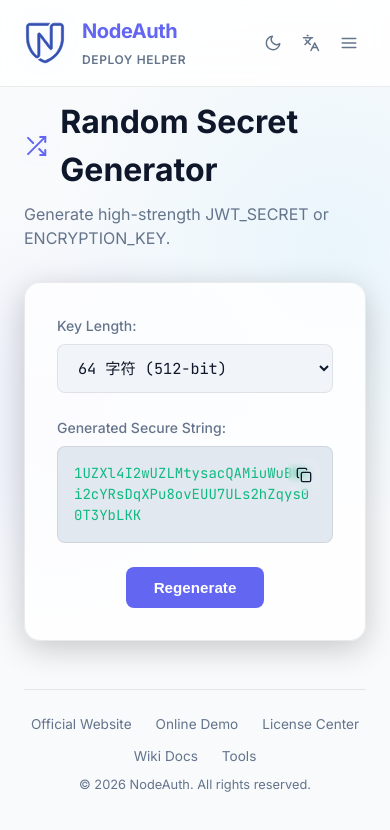
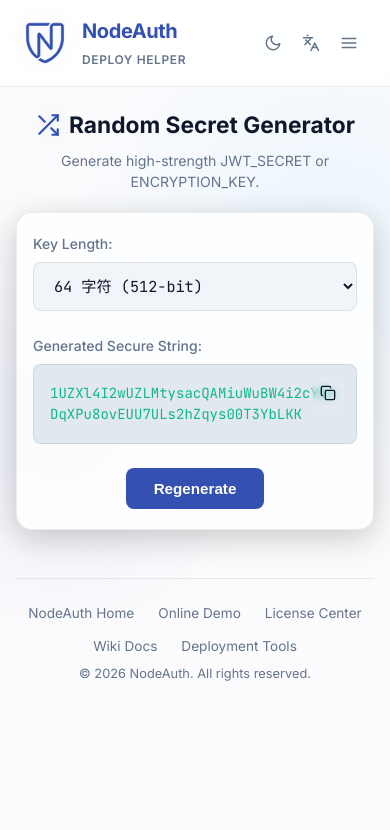
Before and after one commit to nodeauth/nodeauth-tools, a website: page public/index.html in a window 390 px wide. Drawn offline with Linux system fonts and the light colour scheme.

Commit message:
统一主品牌色为官方LOGO标志色

```diff
--- a/public/assets/app.js
+++ b/public/assets/app.js
@@ -42,13 +42,13 @@ const i18n = {
         toast_saved: "授权码已保存到本地",
         lang_btn_title: "Switch to English",
         theme_btn: "切换主题",
-        link_website: "官方网站",
+        link_website: "NodeAuth",
         link_demo: "在线演示",
         link_license: "授权中心",
         link_wiki: "Wiki文档",
         link_tools: "部署工具",
-        url_website: "https://nodeauth.io",
-        url_wiki: "https://wiki.nodeauth.io"
+        url_website: "https://www.nodeauth.io/cn/",
+        url_wiki: "https://wiki.nodeauth.io/cn/"
     },
     en: {
         page_title: "NodeAuth Worker Deploy Helper",
@@ -90,13 +90,13 @@ const i18n = {
         toast_saved: "License saved locally",
         lang_btn_title: "切换到中文",
         theme_btn: "Toggle Theme",
-        link_website: "Official Website",
+        link_website: "NodeAuth Home",
         link_demo: "Online Demo",
         link_license: "License Center",
         link_wiki: "Wiki Docs",
-        link_tools: "Tools",
-        url_website: "https://nodeauth.io/en",
-        url_wiki: "https://wiki.nodeauth.io/en"
+        link_tools: "Deployment Tools",
+        url_website: "https://www.nodeauth.io",
+        url_wiki: "https://wiki.nodeauth.io"
     }
 };
 
@@ -110,8 +110,8 @@ function showToast(message, type = 'info') {
     toast.className = `toast ${type}`;
 
     let icon = '';
-    if(type === 'success') icon = '<svg width="18" height="18"><use href="#icon-success"/></svg>';
-    else if(type === 'error') icon = '<svg width="18" height="18"><use href="#icon-error"/></svg>';
+    if (type === 'success') icon = '<svg width="18" height="18"><use href="#icon-success"/></svg>';
+    else if (type === 'error') icon = '<svg width="18" height="18"><use href="#icon-error"/></svg>';
 
     toast.innerHTML = `${icon} <span>${message}</span>`;
     container.appendChild(toast);
@@ -131,14 +131,14 @@ function switchTab(targetId) {
 
     // Auto-close mobile menu if open
     const sidebar = document.getElementById('mobile-sidebar');
-    if(sidebar && sidebar.classList.contains('menu-open')) {
+    if (sidebar && sidebar.classList.contains('menu-open')) {
         sidebar.classList.remove('menu-open');
     }
 }
 
 function toggleMobileMenu() {
     const sidebar = document.getElementById('mobile-sidebar');
-    if(sidebar) sidebar.classList.toggle('menu-open');
+    if (sidebar) sidebar.classList.toggle('menu-open');
 }
 
 document.querySelectorAll('.nav-item').forEach(item => {
@@ -231,7 +231,7 @@ function encodeHex() {
 
 function saveLicense() {
     const val = document.getElementById('aes-license').value.trim();
-    if(val) {
+    if (val) {
         localStorage.setItem('nodeauth-license', val);
         showToast(i18n[currentLang].toast_saved, 'success');
     } else {
@@ -241,7 +241,7 @@ function saveLicense() {
 
 function loadLicense() {
     const saved = localStorage.getItem('nodeauth-license');
-    if(saved) document.getElementById('aes-license').value = saved;
+    if (saved) document.getElementById('aes-license').value = saved;
 }
 
 async function encryptAES() {
@@ -336,7 +336,7 @@ function copy(id) {
     navigator.clipboard.writeText(text).then(() => {
         showToast(i18n[currentLang].toast_copied, 'success');
         const btn = el.closest('.output-area').querySelector('.btn-copy');
-        if(btn) {
+        if (btn) {
             btn.innerHTML = '<svg><use href="#icon-check"/></svg>';
             btn.style.color = 'var(--success)';
             setTimeout(() => {
--- a/public/assets/style.css
+++ b/public/assets/style.css
@@ -3,8 +3,8 @@
     --bg-base: #0f111a;
     --bg-sidebar: #151822;
     --bg-card: rgba(26, 29, 39, 0.6);
-    --primary: #6366f1;
-    --primary-hover: #4f46e5;
+    --primary: #3451B2;
+    --primary-hover: #254099;
     --accent: #38bdf8;
     --text-main: #f8fafc;
     --text-dim: #94a3b8;
@@ -14,7 +14,7 @@
     --glass-border: rgba(255, 255, 255, 0.08);
     --input-bg: rgba(0, 0, 0, 0.3);
     --output-bg: rgba(9, 10, 15, 0.8);
-    --glow: rgba(99, 102, 241, 0.15);
+    --glow: rgba(52, 81, 178, 0.15);
     --bg-sidebar-mobile: rgba(21, 24, 34, 0.85);
 
     /* Metrics */
@@ -29,7 +29,7 @@
 }
 
 [data-theme="light"] {
-    --bg-base: #f8fafc;
+    --bg-base: #fbfbfd;
     --bg-sidebar: #ffffff;
     --bg-card: rgba(255, 255, 255, 0.8);
     --text-main: #0f172a;
@@ -37,7 +37,7 @@
     --glass-border: rgba(0, 0, 0, 0.08);
     --input-bg: #f1f5f9;
     --output-bg: #e2e8f0;
-    --glow: rgba(99, 102, 241, 0.08);
+    --glow: rgba(52, 81, 178, 0.08);
     --bg-sidebar-mobile: rgba(255, 255, 255, 0.85);
 }
 
@@ -53,16 +53,20 @@ body {
     font-family: var(--font-sans);
     line-height: 1.5;
     -webkit-font-smoothing: antialiased;
-    overflow: hidden; /* Prevent body scroll, use inner scrolling */
+    overflow: hidden;
+    /* Prevent body scroll, use inner scrolling */
 }
 
 /* Background effects */
 body::before {
     content: '';
     position: absolute;
-    top: 0; left: 0; right: 0; bottom: 0;
+    top: 0;
+    left: 0;
+    right: 0;
+    bottom: 0;
     background-image:
-        radial-gradient(circle at 15% 50%, rgba(99, 102, 241, 0.08) 0%, transparent 40%),
+        radial-gradient(circle at 15% 50%, rgba(52, 81, 178, 0.08) 0%, transparent 40%),
         radial-gradient(circle at 85% 30%, rgba(56, 189, 248, 0.08) 0%, transparent 40%);
     z-index: -1;
     pointer-events: none;
@@ -347,7 +351,7 @@ body::before {
 /* Main Content Area */
 .content-area {
     flex: 1;
-    padding: 48px 60px;
+    padding: 20px 60px;
     overflow-y: auto;
 }
 
@@ -363,8 +367,15 @@ body::before {
 }
 
 @keyframes fadeIn {
-    from { opacity: 0; transform: translateY(10px); }
-    to { opacity: 1; transform: translateY(0); }
+    from {
+        opacity: 0;
+        transform: translateY(10px);
+    }
+
+    to {
+        opacity: 1;
+        transform: translateY(0);
+    }
 }
 
 .section-header {
@@ -415,10 +426,17 @@ label {
     margin-bottom: 8px;
 }
 
-.mt-4 { margin-top: 24px; }
-.mb-4 { margin-bottom: 24px; }
+.mt-4 {
+    margin-top: 24px;
+}
 
-input, textarea, select {
+.mb-4 {
+    margin-bottom: 24px;
+}
+
+input,
+textarea,
+select {
     width: 100%;
     background: var(--input-bg);
     border: 1px solid var(--glass-border);
@@ -431,7 +449,9 @@ input, textarea, select {
     transition: border-color 0.2s, box-shadow 0.2s;
 }
 
-input:focus, textarea:focus, select:focus {
+input:focus,
+textarea:focus,
+select:focus {
     border-color: var(--primary);
     box-shadow: 0 0 0 2px rgba(99, 102, 241, 0.2);
 }
@@ -455,7 +475,8 @@ input:focus, textarea:focus, select:focus {
     gap: 24px;
 }
 
-.editor-textarea, .editor-output {
+.editor-textarea,
+.editor-output {
     height: 300px;
     resize: none;
 }
@@ -470,7 +491,8 @@ input:focus, textarea:focus, select:focus {
     overflow-y: auto;
 }
 
-.output-area code, .output-area pre {
+.output-area code,
+.output-area pre {
     font-family: var(--font-mono);
     font-size: 0.875rem;
     color: var(--success);
@@ -493,7 +515,7 @@ input:focus, textarea:focus, select:focus {
     position: absolute;
     top: 12px;
     right: 12px;
-    background: rgba(255,255,255,0.1);
+    background: rgba(255, 255, 255, 0.1);
     border: none;
     width: 32px;
     height: 32px;
@@ -570,25 +592,47 @@ input:focus, textarea:focus, select:focus {
     border-radius: var(--radius-sm);
     color: var(--text-main);
     font-size: 0.9rem;
-    box-shadow: 0 4px 12px rgba(0,0,0,0.2);
+    box-shadow: 0 4px 12px rgba(0, 0, 0, 0.2);
     display: flex;
     align-items: center;
     gap: 12px;
     animation: slideIn 0.3s cubic-bezier(0.4, 0, 0.2, 1);
 }
 
-.toast.success { border-left: 4px solid var(--success); }
-.toast.error { border-left: 4px solid var(--error); }
-.toast.info { border-left: 4px solid var(--accent); }
+.toast.success {
+    border-left: 4px solid var(--success);
+}
+
+.toast.error {
+    border-left: 4px solid var(--error);
+}
+
+.toast.info {
+    border-left: 4px solid var(--accent);
+}
 
 @keyframes slideIn {
-    from { transform: translateX(100%); opacity: 0; }
-    to { transform: translateX(0); opacity: 1; }
+    from {
+        transform: translateX(100%);
+        opacity: 0;
+    }
+
+    to {
+        transform: translateX(0);
+        opacity: 1;
+    }
 }
 
 @keyframes slideOut {
-    from { transform: translateX(0); opacity: 1; }
-    to { transform: translateX(100%); opacity: 0; }
+    from {
+        transform: translateX(0);
+        opacity: 1;
+    }
+
+    to {
+        transform: translateX(100%);
+        opacity: 0;
+    }
 }
 
 /* Responsive */
@@ -646,7 +690,7 @@ input:focus, textarea:focus, select:focus {
         width: 100%;
         margin-top: 24px;
         padding-top: 24px;
-        border-top: 1px solid rgba(255,255,255,0.1);
+        border-top: 1px solid rgba(255, 255, 255, 0.1);
     }
 
     /* Open State */
@@ -654,8 +698,8 @@ input:focus, textarea:focus, select:focus {
         background: var(--bg-card);
         backdrop-filter: blur(24px);
         -webkit-backdrop-filter: blur(24px);
-        box-shadow: 0 10px 40px rgba(0,0,0,0.5);
-        border-bottom: 1px solid rgba(255,255,255,0.1);
+        box-shadow: 0 10px 40px rgba(0, 0, 0, 0.5);
+        border-bottom: 1px solid rgba(255, 255, 255, 0.1);
     }
 
     .sidebar.menu-open .sidebar-nav {
@@ -672,16 +716,47 @@ input:focus, textarea:focus, select:focus {
     }
 
     .content-area {
-        padding: 24px;
+        padding: 20px 16px;
         overflow-y: visible;
-        margin-top: 74px; /* Space for the collapsed header */
+        margin-top: 88px;
+        /* 给固定 Header 留下优雅充裕的上间距 */
     }
 
-    .split-layout, .input-grid {
+    .section-header {
+        margin-bottom: 20px;
+        text-align: center;
+    }
+
+    .section-header h1 {
+        font-size: 1.42rem;
+    }
+
+    .title-with-icon {
+        gap: 8px;
+        justify-content: center;
+    }
+
+    .title-with-icon svg {
+        width: 26px;
+        height: 26px;
+    }
+
+    .section-header .subtitle {
+        font-size: 0.88rem;
+        line-height: 1.5;
+    }
+
+    .glass-card {
+        padding: 20px 16px;
+    }
+
+    .split-layout,
+    .input-grid {
         grid-template-columns: 1fr;
     }
 
-    .editor-textarea, .editor-output {
+    .editor-textarea,
+    .editor-output {
         height: 200px;
     }
 }
--- a/public/index.html
+++ b/public/index.html
@@ -4,7 +4,8 @@
 <head>
     <meta charset="UTF-8">
     <meta name="viewport" content="width=device-width, initial-scale=1.0">
-    <meta name="description" content="NodeAuth Worker Deploy Helper. Free online developer toolkit: Generate high-strength JWT secrets, encode Base64/Hex, and securely batch encrypt AES environment variables in the browser.">
+    <meta name="description"
+        content="NodeAuth Worker Deploy Helper. Free online developer toolkit: Generate high-strength JWT secrets, encode Base64/Hex, and securely batch encrypt AES environment variables in the browser.">
     <title data-i18n="page_title">NodeAuth Worker Deploy Helper</title>
     <link rel="icon" type="image/svg+xml" href="assets/favicon.svg">
     <link rel="stylesheet" href="assets/style.css">
@@ -112,13 +113,19 @@
 
                 <div class="theme-lang-controls">
                     <button onclick="toggleTheme()" class="minimal-icon-btn theme-btn" title="Toggle Theme">
-                        <svg><use href="#icon-sun" /></svg>
+                        <svg>
+                            <use href="#icon-sun" />
+                        </svg>
                     </button>
                     <button onclick="toggleLang()" class="minimal-icon-btn lang-btn" data-i18n-title="lang_btn_title">
-                        <svg><use href="#icon-lang" /></svg>
+                        <svg>
+                            <use href="#icon-lang" />
+                        </svg>
                     </button>
                     <button class="minimal-icon-btn mobile-menu-btn mobile-only" onclick="toggleMobileMenu()">
-                        <svg><use href="#icon-menu" /></svg>
+                        <svg>
+                            <use href="#icon-menu" />
+                        </svg>
                     </button>
                 </div>
             </div>
@@ -153,25 +160,36 @@
             <div class="sidebar-footer">
                 <div class="footer-links">
                     <h3 class="footer-heading">NodeAuth Links</h3>
-                    <a href="https://nodeauth.io" data-i18n-href="url_website" target="_blank" class="footer-link">
-                        <span data-i18n="link_website">Official Website</span>
-                        <svg><use href="#icon-external" /></svg>
+                    <a href="https://www.nodeauth.io/cn/" data-i18n-href="url_website" target="_blank"
+                        class="footer-link">
+                        <span data-i18n="link_website">NodeAuth Home</span>
+                        <svg>
+                            <use href="#icon-external" />
+                        </svg>
                     </a>
                     <a href="https://demo.nodeauth.io" target="_blank" class="footer-link">
                         <span data-i18n="link_demo">Online Demo</span>
-                        <svg><use href="#icon-external" /></svg>
+                        <svg>
+                            <use href="#icon-external" />
+                        </svg>
                     </a>
                     <a href="https://license.nodeauth.io" target="_blank" class="footer-link">
                         <span data-i18n="link_license">License Center</span>
-                        <svg><use href="#icon-external" /></svg>
+                        <svg>
+                            <use href="#icon-external" />
+                        </svg>
                     </a>
                     <a href="https://wiki.nodeauth.io" data-i18n-href="url_wiki" target="_blank" class="footer-link">
                         <span data-i18n="link_wiki">Wiki Docs</span>
-                        <svg><use href="#icon-external" /></svg>
+                        <svg>
+                            <use href="#icon-external" />
+                        </svg>
                     </a>
                     <a href="https://tools.nodeauth.io" target="_blank" class="footer-link">
                         <span data-i18n="link_tools">Tools</span>
-                        <svg><use href="#icon-external" /></svg>
+                        <svg>
+                            <use href="#icon-external" />
+                        </svg>
                     </a>
                 </div>
 
@@ -216,7 +234,8 @@
                         </button>
                     </div>
                     <div class="action-row">
-                        <button class="btn-action primary" onclick="generateRandom()" data-i18n="btn_regenerate">Regenerate</button>
+                        <button class="btn-action primary" onclick="generateRandom()"
+                            data-i18n="btn_regenerate">Regenerate</button>
                     </div>
                 </div>
             </section>
@@ -236,7 +255,8 @@
                 <div class="glass-card split-layout">
                     <div class="split-pane">
                         <label for="b64-in" data-i18n="t2_label">Input Plaintext:</label>
-                        <textarea id="b64-in" class="editor-textarea" data-placeholder="t2_ph" placeholder="Enter environment variable..." oninput="encodeBase64()"></textarea>
+                        <textarea id="b64-in" class="editor-textarea" data-placeholder="t2_ph"
+                            placeholder="Enter environment variable..." oninput="encodeBase64()"></textarea>
                     </div>
                     <div class="split-pane">
                         <label data-i18n="t2_out_label">Encoded Output:</label>
@@ -267,7 +287,8 @@
                 <div class="glass-card split-layout">
                     <div class="split-pane">
                         <label for="hex-in" data-i18n="t2_label">Input Plaintext:</label>
-                        <textarea id="hex-in" class="editor-textarea" data-placeholder="t2_ph" placeholder="Enter environment variable..." oninput="encodeHex()"></textarea>
+                        <textarea id="hex-in" class="editor-textarea" data-placeholder="t2_ph"
+                            placeholder="Enter environment variable..." oninput="encodeHex()"></textarea>
                     </div>
                     <div class="split-pane">
                         <label data-i18n="t2_out_label">Encoded Output:</label>
@@ -299,20 +320,22 @@
                     <div class="input-grid">
                         <div class="form-group">
                             <label for="aes-secret" data-i18n="t3_secret_label">Root Key (Plaintext JWT_SECRET):</label>
-                            <input type="password" id="aes-secret" data-placeholder="t3_secret_ph" placeholder="Enter the generated secret...">
+                            <input type="password" id="aes-secret" data-placeholder="t3_secret_ph"
+                                placeholder="Enter the generated secret...">
                         </div>
                         <div class="form-group">
                             <label for="aes-license" data-i18n="t3_license_label">License (NODEAUTH_LICENSE):</label>
-                            <input type="password" id="aes-license" data-placeholder="t3_license_ph" placeholder="Enter your license..."
-                                onblur="saveLicense()">
+                            <input type="password" id="aes-license" data-placeholder="t3_license_ph"
+                                placeholder="Enter your license..." onblur="saveLicense()">
                             <small class="hint" data-i18n="t3_license_hint">Saved locally on blur</small>
                         </div>
                     </div>
 
                     <div class="form-group mt-4">
-                        <label for="aes-target" data-i18n="t3_target_label">Target Variables (Multi-line, KEY=VALUE supported):</label>
-                        <textarea id="aes-target" class="editor-textarea" rows="4"
-                            data-placeholder="t3_target_ph" placeholder="Example&#10;abc@example.com&#10;- OAUTH_GOOGLE_CLIENT_ID=357284972762-oogleusercontent.com"></textarea>
+                        <label for="aes-target" data-i18n="t3_target_label">Target Variables (Multi-line, KEY=VALUE
+                            supported):</label>
+                        <textarea id="aes-target" class="editor-textarea" rows="4" data-placeholder="t3_target_ph"
+                            placeholder="Example&#10;abc@example.com&#10;- OAUTH_GOOGLE_CLIENT_ID=357284972762-oogleusercontent.com"></textarea>
                     </div>
 
                     <div class="action-row align-left mt-4 mb-4">
@@ -336,8 +359,8 @@
             <!-- Mobile Footer -->
             <footer class="main-footer mobile-only">
                 <div class="links">
-                    <a href="https://nodeauth.io" data-i18n-href="url_website" target="_blank">
-                        <span data-i18n="link_website">Official Website</span>
+                    <a href="https://www.nodeauth.io/cn/" data-i18n-href="url_website" target="_blank">
+                        <span data-i18n="link_website">NodeAuth Home</span>
                     </a>
                     <a href="https://demo.nodeauth.io" target="_blank">
                         <span data-i18n="link_demo">Online Demo</span>
@@ -349,7 +372,7 @@
                         <span data-i18n="link_wiki">Wiki Docs</span>
                     </a>
                     <a href="https://tools.nodeauth.io" target="_blank">
-                        <span data-i18n="link_tools">Tools</span>
+                        <span data-i18n="link_tools">Deployment Tools</span>
                     </a>
                 </div>
                 <div class="copyright">© <span class="copyright-year"></span> NodeAuth. All rights reserved.</div>
```
Also changed, not shown: package.json (+7 -3 lines), wrangler.toml (+3 -6 lines), 1 other file.
